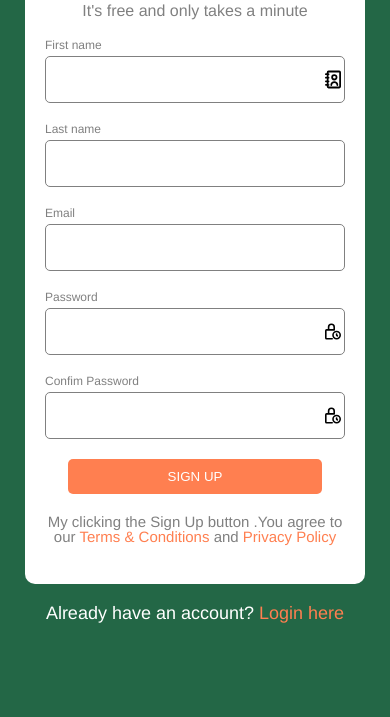
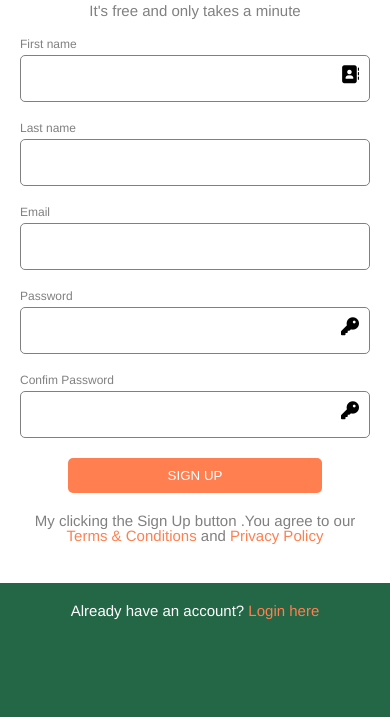
Before and after one commit to nargesG/newsletter-form, a plain HTML site: page index.html in a window 390 px wide. Shown: the part 127-844 px from the top of the page. Drawn offline with Linux system fonts and the light colour scheme.

Commit message:
03 lisää kirjautumissivu, tee responsiivinen ja linkit

```diff
--- a/index.html
+++ b/index.html
@@ -6,6 +6,10 @@
     <title>Newsletter Form</title>
     <link rel="stylesheet" href="reset.css" />
     <link rel="stylesheet" href="style.css" />
+    <script
+      src="https://kit.fontawesome.com/ea8f009169.js"
+      crossorigin="anonymous"
+    ></script>
   </head>
   <body>
     <main>
@@ -15,10 +19,8 @@
         <form>
           <label for="firstname">First name</label>
           <div class="input">
-            <input id="firstname" type="text" />
-            <figure>
-              <img src="./icons/address-book.svg" alt="address-book" />
-            </figure>
+            <input id="firstname" type="text" autofocus />
+            <i class="fa-solid fa-address-book"></i>
           </div>
           <label for="lastname">Last name</label>
           <div class="input">
@@ -31,31 +33,27 @@
           <label for="password">Password</label>
           <div class="input">
             <input id="password" type="password" />
-            <figure>
-              <img src="./icons/lock-time.svg" alt="password" />
-            </figure>
+            <i class="fa-solid fa-key"></i>
           </div>
 
           <label for="confimpassword">Confim Password</label>
           <div class="input">
             <input id="confimpassword" type="password" />
-            <figure>
-              <img src="./icons/lock-time.svg" alt="password" />
-            </figure>
+            <i class="fa-solid fa-key"></i>
           </div>
 
           <button>SIGN UP</button>
         </form>
         <p>
           <span> My clicking the Sign Up button .You agree to our </span>
-          <a href="">Terms & Conditions</a>
+          <a href="./terms.html">Terms & Conditions</a>
           <span> and </span>
-          <a href="">Privacy Policy</a>
+          <a href="./privacy-policy.html">Privacy Policy</a>
         </p>
       </section>
       <p>
         <span> Already have an account? </span>
-        <a href="#">Login here</a>
+        <a href="./login.html">Login here</a>
       </p>
     </main>
   </body>
--- a/style.css
+++ b/style.css
@@ -6,18 +6,20 @@ body {
     font-family:  "Helvetica Neue", Helvetica, sans-serif;
 }
 main {
-
     display: flex;
     flex-direction: column;
     align-items: center;
     margin-block-start: 5rem;
 }
+
 section {
     background-color: white;
-    width: 30rem;
+    width: 32rem;
     border-radius: 1rem;
     padding: 2rem;
+    box-sizing: border-box;
 }
+
 h1  {
     text-align: center;
     margin-block-start: 1rem;
@@ -28,7 +30,7 @@ h3 {
     text-align: center;
     margin-block-start: 1rem;
     margin-block-end: 2rem;
-    font-size: 16px;
+    font-size: 1.5rem;
     color: gray;
 
 }
@@ -38,30 +40,17 @@ form {
 
 }
 label {
-    font-size: 12px;
+    font-size: 1.2rem;
     margin-block-end: 0.5rem;
     color: gray;
 }
-div {
 
-}
-figure {
-    display: flex;
-}
-figure img {
-    width: 16px;
+i {
+    font-size: large;
     margin-inline-start: auto;
     margin-inline-end: auto;
 }
-.input {
-    display: flex;
-    margin-block-end: 2rem;
-    border: 1px solid gray;
-    border-radius: 0.5rem;
-    padding: 1rem;
 
-
-}
 input {
     outline: none;
     font-size: 2rem;
@@ -80,7 +69,7 @@ button {
 
 }
 p {
-    font-size: 18px;
+    font-size: 1.5rem;
     margin: 2rem 0;
     color: white;
 }
@@ -93,3 +82,17 @@ a {
     text-decoration: none;
     color: #ff7f50;
 }
+.input {
+    display: flex;
+    margin-block-end: 2rem;
+    border: 1px solid gray;
+    border-radius: 0.5rem;
+    padding: 1rem;
+}
+
+@media only screen and (max-width: 425px) {
+    section {
+        width: 100%;
+        border-radius: 0;
+    }
+}
```
Also changed, not shown: login.html (added, +33 -0 lines), privacy-policy.html (added, +10 -0 lines), terms.html (added, +27 -0 lines), 1 other file.
